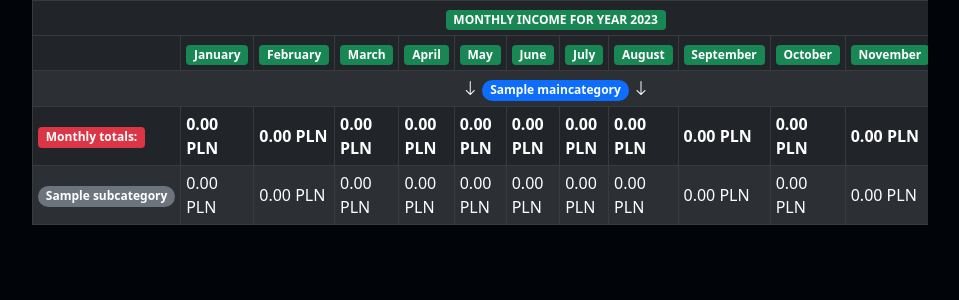
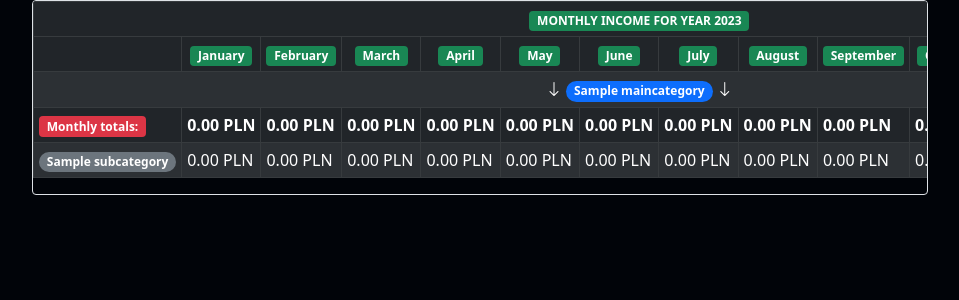
Before and after one commit to badutka/BudgetWebApp, a Django app: page /transactions/monthly-income-summary/ in a window 1280 px wide. Shown: the part 104-404 px from the top of the page, without its empty margins (160-1119 px from the left). Run offline with Django 4.2, Linux system fonts and the light colour scheme; tables that the repository leaves empty hold one stand-in row (values such as "Sample post"); some libraries are stand-ins or nearby versions.

Commit message:
added some css

```diff
--- a/budgetwebapp/budget/templates/budget/chart_summary.html
+++ b/budgetwebapp/budget/templates/budget/chart_summary.html
@@ -4,7 +4,7 @@
 {% block content %}
 
 <div style="width: 40%; height: 400px; margin-left: 40%">
-    <canvas id="lineGraph"></canvas>
+    <canvas id="lineGraph" class="border rounded-2"></canvas>
 </div>
 
 <script src="{% static 'budget/js/line_chart.js' %}"></script>
--- a/budgetwebapp/budget/templates/budget/entries_table.html
+++ b/budgetwebapp/budget/templates/budget/entries_table.html
@@ -2,7 +2,7 @@
 
 <h1>Budget Entry List</h1>
 
-<div class="table-responsive">
+<div class="table-responsive border rounded-2">
     <table class="table table-dark table-hover table-striped align-middle">
         <thead>
         <tr class="align-middle">
@@ -31,9 +31,9 @@
                 {% if entry.transaction_type == 'INCOMING' %}
                     <i class="fas fa-arrow-down text-success"></i>  <!-- Incoming transaction -->
                 {% elif entry.transaction_type == 'OUTGOING' %}
-                    <i class="fas fa-arrow-up text-danger"></i>  <!-- Outgoing transaction -->
+                    <i class="fas fa-arrow-up text-warning"></i>  <!-- Outgoing transaction -->
                 {% elif entry.transaction_type == 'INNER' %}
-                    <i class="fas fa-arrows-alt-h text-primary"></i>  <!-- Inner transaction -->
+                    <i class="fas fa-arrows-alt-h text-light"></i>  <!-- Inner transaction -->
                 {% else %}
                     <i class="fas fa-question-circle"></i>  <!-- None-->
                 {% endif %}
--- a/budgetwebapp/budget/templates/budget/monthly_summary_table.html
+++ b/budgetwebapp/budget/templates/budget/monthly_summary_table.html
@@ -1,6 +1,6 @@
 {% load humanize %}
 
-<div style="width: 70%; margin-left: 15%;" class="table-responsive">
+<div style="width: 70%; margin-left: 15%;" class="table-responsive border rounded-2">
     <table class="table table-bordered table-dark table-hover table-striped align-middle table_morecondensed">
 
         <thead>
@@ -42,23 +42,23 @@
                     <th><span class="badge bg-danger">Monthly totals:</span></th>
 
                     {% with subcategories|last as totals_per_month %}
-                        <th>{{ totals_per_month.total_per_month.January|floatformat:2|intcomma }} PLN</th>
-                        <th>{{ totals_per_month.total_per_month.February|floatformat:2|intcomma }} PLN</th>
-                        <th>{{ totals_per_month.total_per_month.March|floatformat:2|intcomma }} PLN</th>
-                        <th>{{ totals_per_month.total_per_month.April|floatformat:2|intcomma }} PLN</th>
-                        <th>{{ totals_per_month.total_per_month.May|floatformat:2|intcomma }} PLN</th>
-                        <th>{{ totals_per_month.total_per_month.June|floatformat:2|intcomma }} PLN</th>
-                        <th>{{ totals_per_month.total_per_month.July|floatformat:2|intcomma }} PLN</th>
-                        <th>{{ totals_per_month.total_per_month.August|floatformat:2|intcomma }} PLN</th>
-                        <th>{{ totals_per_month.total_per_month.September|floatformat:2|intcomma }} PLN</th>
-                        <th>{{ totals_per_month.total_per_month.October|floatformat:2|intcomma }} PLN</th>
-                        <th>{{ totals_per_month.total_per_month.November|floatformat:2|intcomma }} PLN</th>
-                        <th>{{ totals_per_month.total_per_month.December|floatformat:2|intcomma }} PLN</th>
+                        <th class="nowrap">{{ totals_per_month.total_per_month.January|floatformat:2|intcomma }} PLN</th>
+                        <th class="nowrap">{{ totals_per_month.total_per_month.February|floatformat:2|intcomma }} PLN</th>
+                        <th class="nowrap">{{ totals_per_month.total_per_month.March|floatformat:2|intcomma }} PLN</th>
+                        <th class="nowrap">{{ totals_per_month.total_per_month.April|floatformat:2|intcomma }} PLN</th>
+                        <th class="nowrap">{{ totals_per_month.total_per_month.May|floatformat:2|intcomma }} PLN</th>
+                        <th class="nowrap">{{ totals_per_month.total_per_month.June|floatformat:2|intcomma }} PLN</th>
+                        <th class="nowrap">{{ totals_per_month.total_per_month.July|floatformat:2|intcomma }} PLN</th>
+                        <th class="nowrap">{{ totals_per_month.total_per_month.August|floatformat:2|intcomma }} PLN</th>
+                        <th class="nowrap">{{ totals_per_month.total_per_month.September|floatformat:2|intcomma }} PLN</th>
+                        <th class="nowrap">{{ totals_per_month.total_per_month.October|floatformat:2|intcomma }} PLN</th>
+                        <th class="nowrap">{{ totals_per_month.total_per_month.November|floatformat:2|intcomma }} PLN</th>
+                        <th class="nowrap">{{ totals_per_month.total_per_month.December|floatformat:2|intcomma }} PLN</th>
                     {% endwith %}
 
                     {% for main_cat, total_amount_for_cat in summary_table_total.items %}
                         {% if main_cat == main_category %}
-                            <th>{{ total_amount_for_cat|floatformat:2|intcomma }} PLN</th>
+                            <th class="nowrap">{{ total_amount_for_cat|floatformat:2|intcomma }} PLN</th>
                         {% endif %}
                     {% endfor %}
 
@@ -67,20 +67,20 @@
                 {% for subcategory in subcategories %}
                     {% if "subcategory" in subcategory %}
                     <tr>
-                        <td><span class="badge rounded-pill bg-secondary">{{ subcategory.subcategory }}</span></td>
-                        <td>{{ subcategory.summary.January|floatformat:2|intcomma }} PLN</td>
-                        <td>{{ subcategory.summary.February|floatformat:2|intcomma }} PLN</td>
-                        <td>{{ subcategory.summary.March|floatformat:2|intcomma }} PLN</td>
-                        <td>{{ subcategory.summary.April|floatformat:2|intcomma }} PLN</td>
-                        <td>{{ subcategory.summary.May|floatformat:2|intcomma }} PLN</td>
-                        <td>{{ subcategory.summary.June|floatformat:2|intcomma }} PLN</td>
-                        <td>{{ subcategory.summary.July|floatformat:2|intcomma }} PLN</td>
-                        <td>{{ subcategory.summary.August|floatformat:2|intcomma }} PLN</td>
-                        <td>{{ subcategory.summary.September|floatformat:2|intcomma }} PLN</td>
-                        <td>{{ subcategory.summary.October|floatformat:2|intcomma }} PLN</td>
-                        <td>{{ subcategory.summary.November|floatformat:2|intcomma }} PLN</td>
-                        <td>{{ subcategory.summary.December|floatformat:2|intcomma }} PLN</td>
-                        <td>{{ subcategory.summary.Total_for_sub|floatformat:2|intcomma }} PLN</td>
+                        <td class="nowrap"><span class="badge rounded-pill bg-secondary">{{ subcategory.subcategory }}</span></td>
+                        <td class="nowrap">{{ subcategory.summary.January|floatformat:2|intcomma }} PLN</td>
+                        <td class="nowrap">{{ subcategory.summary.February|floatformat:2|intcomma }} PLN</td>
+                        <td class="nowrap">{{ subcategory.summary.March|floatformat:2|intcomma }} PLN</td>
+                        <td class="nowrap">{{ subcategory.summary.April|floatformat:2|intcomma }} PLN</td>
+                        <td class="nowrap">{{ subcategory.summary.May|floatformat:2|intcomma }} PLN</td>
+                        <td class="nowrap">{{ subcategory.summary.June|floatformat:2|intcomma }} PLN</td>
+                        <td class="nowrap">{{ subcategory.summary.July|floatformat:2|intcomma }} PLN</td>
+                        <td class="nowrap">{{ subcategory.summary.August|floatformat:2|intcomma }} PLN</td>
+                        <td class="nowrap">{{ subcategory.summary.September|floatformat:2|intcomma }} PLN</td>
+                        <td class="nowrap">{{ subcategory.summary.October|floatformat:2|intcomma }} PLN</td>
+                        <td class="nowrap">{{ subcategory.summary.November|floatformat:2|intcomma }} PLN</td>
+                        <td class="nowrap">{{ subcategory.summary.December|floatformat:2|intcomma }} PLN</td>
+                        <td class="nowrap">{{ subcategory.summary.Total_for_sub|floatformat:2|intcomma }} PLN</td>
                     </tr>
                     {% endif %}
                 {% endfor %}
```
Also changed, not shown: budgetwebapp/budget/static/budget/bs5_tables.css (line endings or trailing spaces).
